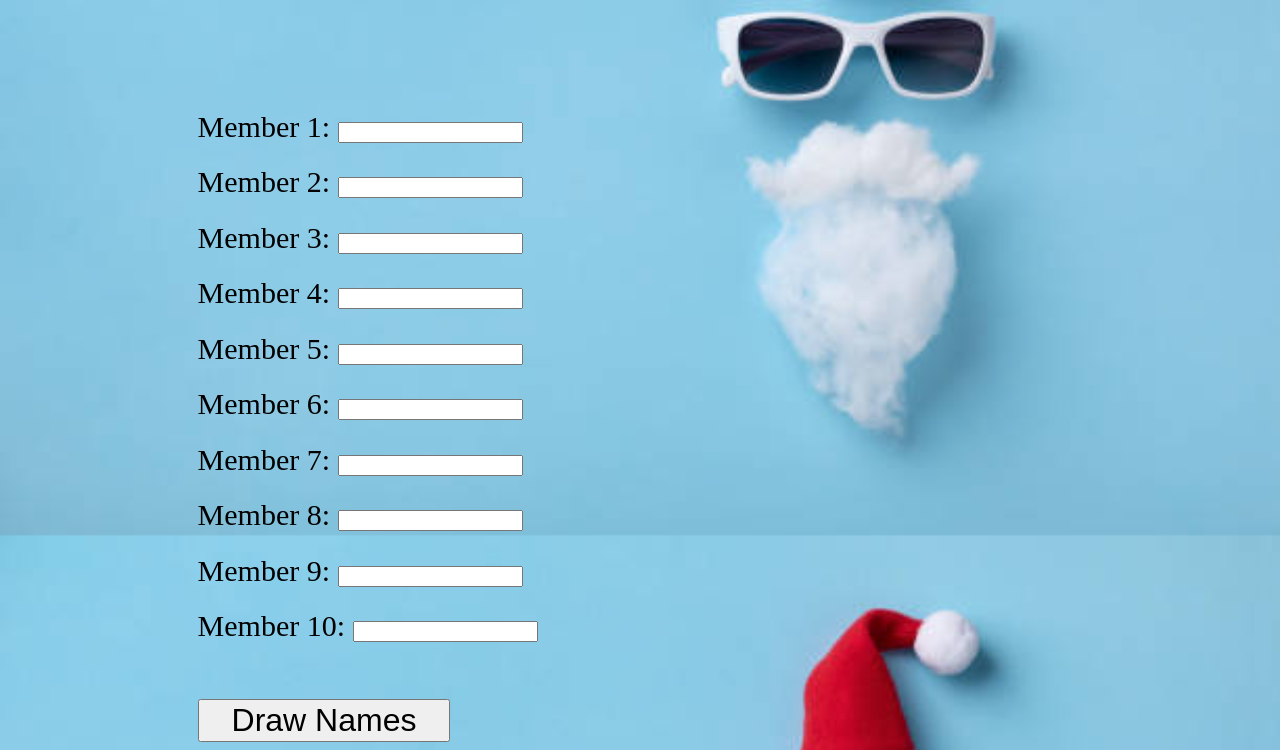
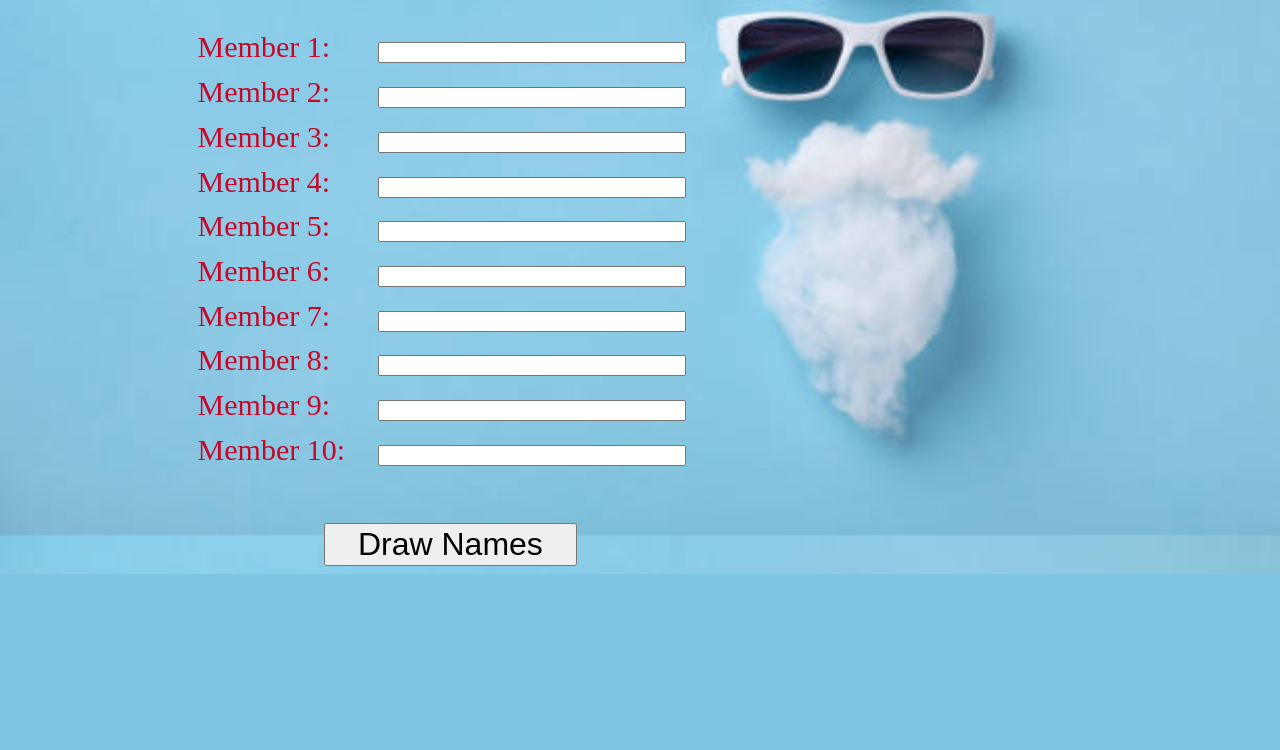
Before and after one commit to ErikTruong86/CSUF-CPSC349-SecretSantaProject, a website: page Santa Client/app/event.html in a window 1280 px wide. Shown: the part 318-1068 px from the top of the page. After the commit the page ends 892 px from the top, so only its background shows below. Drawn offline with Linux system fonts and the light colour scheme.

Commit message:
Finished CSS for event page.
Finished doing the css for the event page and then started working on the css for the account page and result page.

Renamed accountHomepage.html to account.html

```diff
--- a/Santa Client/app/event.html
+++ b/Santa Client/app/event.html
@@ -1,47 +1,58 @@
 <!doctype html>
-<html id="event">
+<html class="event">
   <head>
     <meta charset="utf-8">
     <title>Secret Santa</title>
     <link rel="stylesheet" type="text/css" href="styles.css"/>
   </head>
   <body>
-    <p>Create an Event</p>
-    <label>Event: </label>
-    <input type="text" id='eventName'>
-    <h3 id="eh3">Add People for the Gift Exchange</h3>
-    <div id="members">
-      <label>Member 1: </label>
-      <input type="text" id='mem1'>
-      <br>
-      <label style='display:inline-block; margin-top:2%;'>Member 2:</label>
-      <input type="text" id='mem2'>
-      <br>
-      <label style='display:inline-block; margin-top:2%'';>Member 3:</label>
-      <input type="text" id='mem3'>
-      <br>
-      <label style='display:inline-block; margin-top:2%;'>Member 4:</label>
-      <input type="text" id='mem4'>
-      <br>
-      <label style='display:inline-block; margin-top:2%;'>Member 5:</label>
-      <input type="text" id='mem5'>
-      <br>
-      <label style='display:inline-block; margin-top:2%;'>Member 6:</label>
-      <input type="text" id='mem6'>
-      <br>
-      <label style='display:inline-block; margin-top:2%;'>Member 7:</label>
-      <input type="text" id='mem7'>
-      <br>
-      <label style='display:inline-block; margin-top:2%;'>Member 8:</label>
-      <input type="text" id='mem8'>
-      <br>
-      <label style='display:inline-block; margin-top:2%;'>Member 9:</label>
-      <input type="text" id='mem9'>
-      <br>
-      <label style='display:inline-block; margin-top:2%;'>Member 10:</label>
-      <input type="text" id='mem10'>
+    <div class="etop">
+      <p class ='header'>Create an Event</p>
+      <label>Event: </label>
+      <input type="text" id='eventName'>
+      <h3>Add People for the Gift Exchange</h3>
+    </div>
+    <div class="members">
+      <label class = 'elabel'>Member 1: </label>
+      <input type="text" class='inputMem' id='mem1'>
+    </div>
+    <div class="members">
+      <label class = 'elabel'>Member 2:</label>
+      <input type="text" class='inputMem' id='mem2'>
+    </div>
+    <div class="members">
+      <label class = 'elabel'>Member 3:</label>
+      <input type="text" class='inputMem' id='mem3'>
+    </div>
+    <div class="members">
+      <label class = 'elabel'>Member 4:</label>
+      <input type="text" class='inputMem' id='mem4'>
+    </div>
+    <div class="members">
+      <label class = 'elabel'>Member 5:</label>
+      <input type="text" class='inputMem' id='mem5'>
+    </div>
+    <div class="members">
+      <label class = 'elabel'>Member 6:</label>
+      <input type="text" class='inputMem' id='mem6'>
+    </div>
+    <div class="members">
+      <label class = 'elabel'>Member 7:</label>
+      <input type="text" class='inputMem' id='mem7'>
+    </div>
+    <div class="members">
+      <label class = 'elabel'>Member 8:</label>
+      <input type="text" class='inputMem' id='mem8'>
+    </div>
+    <div class="members">
+      <label class = 'elabel'>Member 9:</label>
+      <input type="text" class='inputMem' id='mem9'>
+    </div>
+    <div class="members">
+      <label class = 'elabel'>Member 10:</label>
+      <input type="text" class='inputMem' id='mem10'>
     </div>
     <br>
-    <button id="drawButton">Draw Names</button>
+    <button class="drawButton">Draw Names</button>
   </body>
 </html>
--- a/Santa Client/app/styles.css
+++ b/Santa Client/app/styles.css
@@ -1,4 +1,4 @@
-#index{
+.index{
   background: url("asset/index.png") no-repeat center fixed;
   background-color: #03e2e9;
   background-size: contain;
@@ -6,50 +6,83 @@
   max-width: 100%;
 }
 
-#event{
-  background: url("asset/event.png") no-repeat center fixed;
-  background-color: #7CC6E1;
-  background-size: cover;
-}
-
-#welcome{
+.welcome{
   font-size: 500%;
+  font-style: normal;
   font-weight: bolder;
-  font-style: normal;
   text-align: center;
 }
 
-#form{
+.form{
+  left:50%;
   position:absolute;
-  left:50%;
   top: 50%;
   transform: translate(-25%,-50%);
 }
- #username{
-   margin-right: 5%;
-   margin-bottom: 2%;
-   font-size: 30px;
- }
- #password{
-   margin-right: 6%;
-   margin-bottom: 2%;
-   font-size: 30px;
+
+.username{
+  font-size: 30px;
+  margin-bottom: 2%;
+  margin-right: 5%;
  }
 
-#eh3{
+.password{
+  font-size: 30px;
+  margin-bottom: 2%;
+  margin-right: 6%;
+ }
+
+ .event{
+   background: url("asset/event.png") no-repeat center fixed;
+   background-color: #7CC6E1;
+   background-size: cover;
+ }
+
+.etop{
+  color:#c80829;
+  font-family:cursive;
+  font-size: 30px;
+  font-weight: bold;
   margin-left: 15%;
+  margin-top: 10%;
 }
 
- #members{
+.members{
+  align-items: baseline;
+  color: #c80829;
+  display: flex;
+  flex-direction: row;
   font-size: 30px;
+  justify-content: flex-start;
   margin-left: 15%;
-  margin-top: 25%;
  }
 
- #drawButton{
-   margin-left: 15%;
-   height: 15%;
-   width:20%;
-   font-size: 32px;
-   margin-top: 3%;
- }
+.elabel{
+  display:inline-block;
+  flex: 0 1 180px;
+  margin-top:1%;
+
+}
+
+.inputMem{
+  flex-basis: 300px;
+}
+
+.drawButton{
+  font-size: 32px;
+  height: 15%;
+  margin-left: 25%;
+  margin-top: 3%;
+  width:20%;
+}
+
+.account{
+  background: url("asset/account.png") no-repeat center/125% fixed;
+  background-color: #6a7ca2;
+}
+
+.createButton{
+  font-size: 32px;
+  height:15%;
+  width:20%;
+}
```
Also changed, not shown: Santa Client/app/account.html (added, +20 -0 lines), Santa Client/app/accountHomepage.html (deleted, +0 -7 lines), Santa Client/app/index.html (+7 -7 lines), Santa Client/app/asset/account.png (added).
